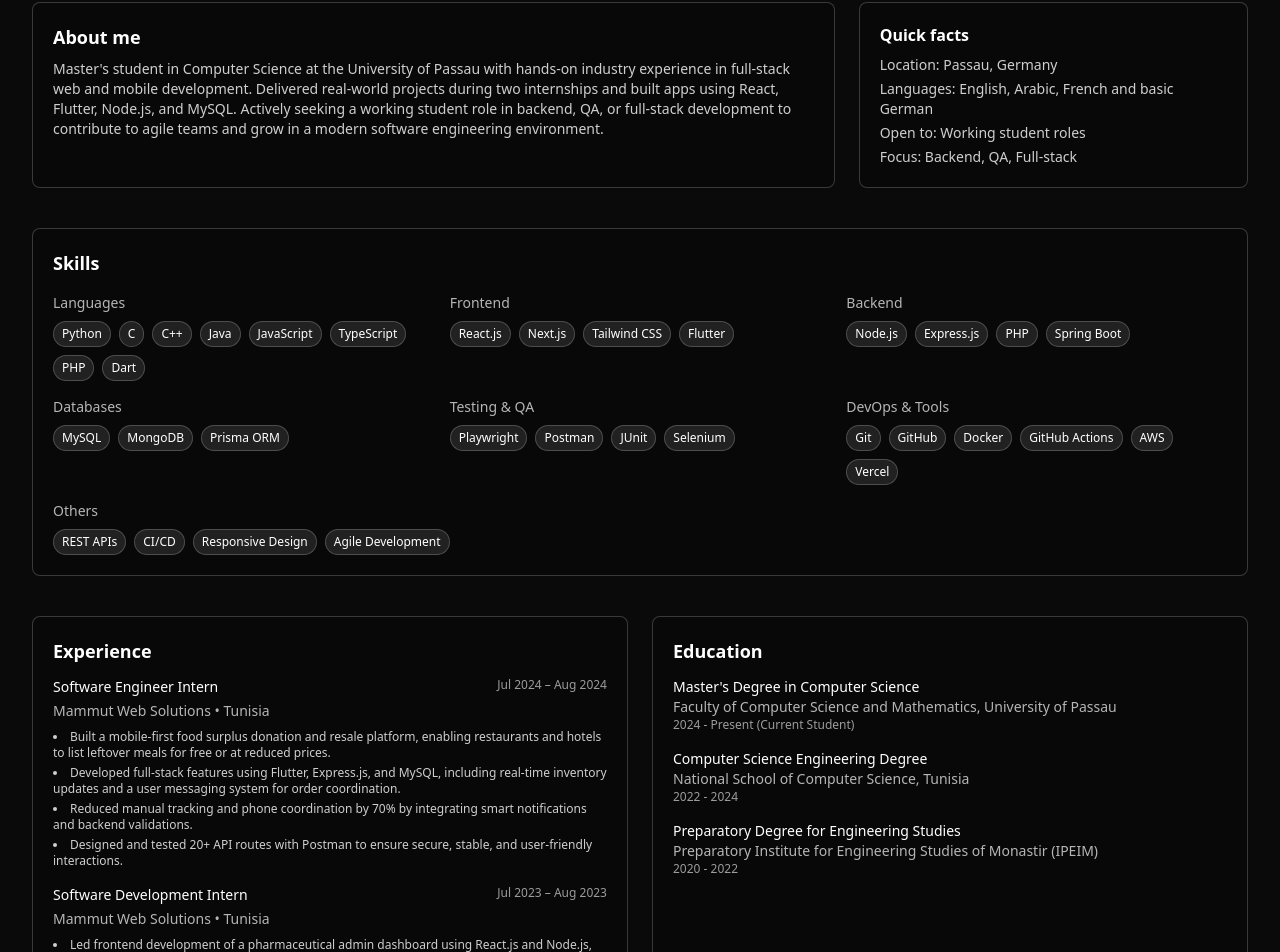
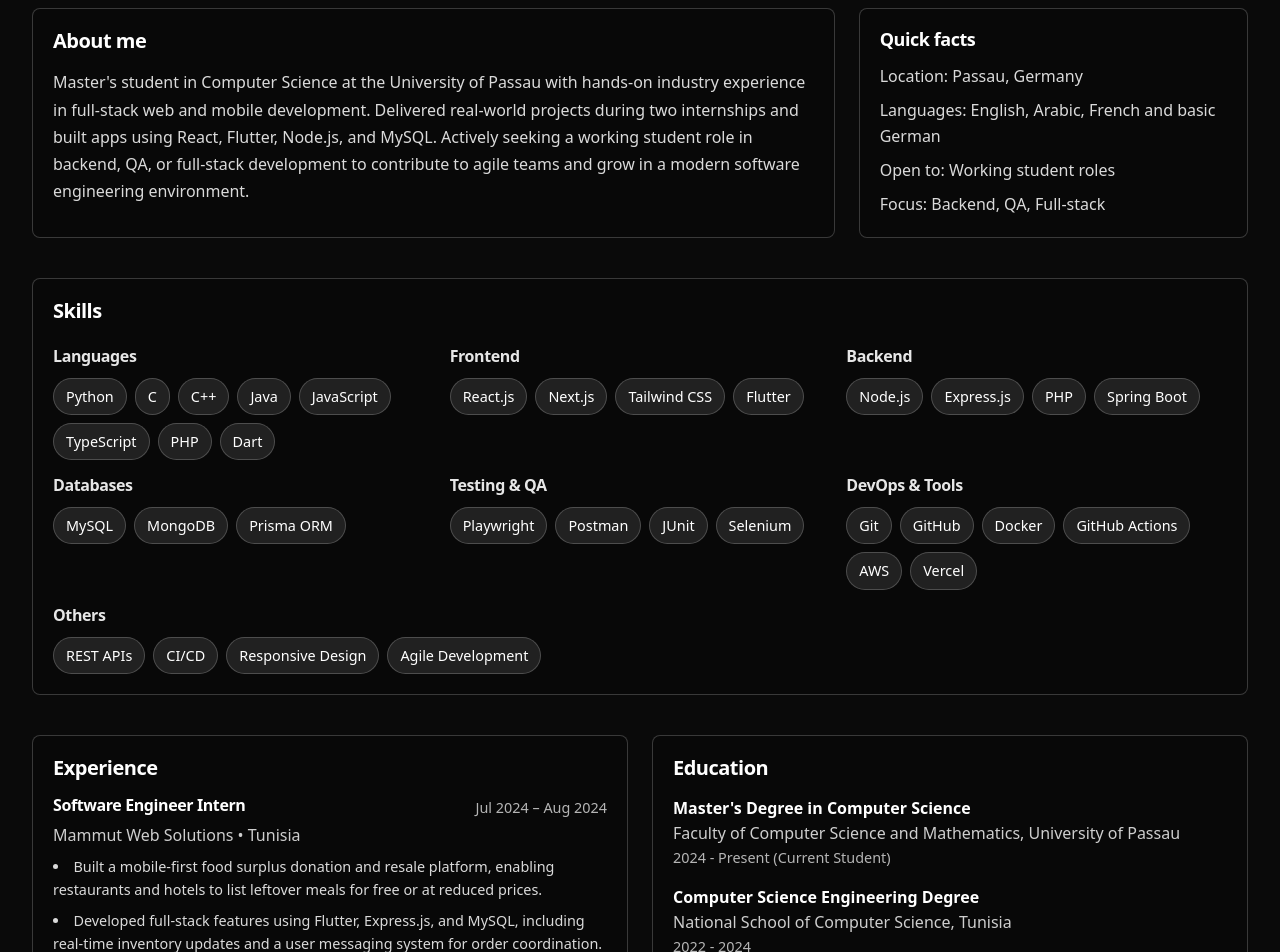
Before and after one commit to HediAmirHmida/MyPortfolio, a Next.js app: page /about in a window 1280 px wide. Shown: the part 199-1151 px from the top of the page. Built offline with nearby package versions, Linux system fonts and the light colour scheme; no server answers.

Commit message:
deployementv3

```diff
--- a/app/about/page.tsx
+++ b/app/about/page.tsx
@@ -15,8 +15,8 @@ export default function AboutPage() {
             className="h-16 w-16 rounded-full object-cover"
           />
           <div>
-            <h1 className="text-2xl sm:text-3xl font-semibold text-white">Hedi Amir Hmida</h1>
-            <p className="text-white/70 text-sm">
+            <h1 className="text-3xl sm:text-4xl font-bold text-white tracking-tight">Hedi Amir Hmida</h1>
+            <p className="text-white/80 text-base leading-relaxed">
               Software Engineer • M.Sc. Computer Science, University of Passau
             </p>
           </div>
@@ -30,8 +30,8 @@ export default function AboutPage() {
 
       <div className="grid gap-6 md:grid-cols-3">
         <div className="md:col-span-2 rounded-lg border border-white/20 p-5 bg-black/20">
-          <h2 className="text-lg font-semibold mb-2 text-white">About me</h2>
-          <p className="text-sm text-white/80">
+          <h2 className="text-xl font-bold mb-4 text-white">About me</h2>
+          <p className="text-base text-white/85 leading-relaxed">
             Master&apos;s student in Computer Science at the University of Passau with hands-on industry experience in full-stack
             web and mobile development. Delivered real-world projects during two internships and built apps using React,
             Flutter, Node.js, and MySQL. Actively seeking a working student role in backend, QA, or full-stack development to
@@ -39,8 +39,8 @@ export default function AboutPage() {
           </p>
         </div>
         <div className="rounded-lg border border-white/20 p-5 bg-black/20">
-          <h3 className="text-base font-semibold mb-2 text-white">Quick facts</h3>
-          <ul className="text-sm space-y-1 text-white/80">
+          <h3 className="text-lg font-semibold mb-3 text-white">Quick facts</h3>
+          <ul className="text-base space-y-2 text-white/85 leading-relaxed">
             <li>Location: Passau, Germany</li>
             <li>Languages: English, Arabic, French and basic German</li>
             <li>Open to: Working student roles</li>
@@ -50,63 +50,63 @@ export default function AboutPage() {
       </div>
 
       <div className="rounded-lg border border-white/20 p-5 bg-black/20">
-        <h2 className="text-lg font-semibold mb-4 text-white">Skills</h2>
+        <h2 className="text-xl font-bold mb-6 text-white">Skills</h2>
         <div className="grid gap-4 sm:grid-cols-2 lg:grid-cols-3">
           <div>
-            <h3 className="text-sm font-medium text-white/70 mb-2">Languages</h3>
+            <h3 className="text-base font-semibold text-white/90 mb-3">Languages</h3>
             <div className="flex flex-wrap gap-2">
               {["Python", "C", "C++", "Java", "JavaScript", "TypeScript", "PHP", "Dart"].map((s) => (
-                <span key={s} className="text-xs rounded-full px-2 py-1 border border-white/20 bg-white/10 text-white">
+                <span key={s} className="text-sm rounded-full px-3 py-1.5 border border-white/20 bg-white/10 text-white font-medium">
                   {s}
                 </span>
               ))}
             </div>
           </div>
           <div>
-            <h3 className="text-sm font-medium text-white/70 mb-2">Frontend</h3>
+            <h3 className="text-base font-semibold text-white/90 mb-3">Frontend</h3>
             <div className="flex flex-wrap gap-2">
               {["React.js", "Next.js", "Tailwind CSS", "Flutter"].map((s) => (
-                <span key={s} className="text-xs rounded-full px-2 py-1 border border-white/20 bg-white/10 text-white">
+                <span key={s} className="text-sm rounded-full px-3 py-1.5 border border-white/20 bg-white/10 text-white font-medium">
                   {s}
                 </span>
               ))}
             </div>
           </div>
           <div>
-            <h3 className="text-sm font-medium text-white/70 mb-2">Backend</h3>
+            <h3 className="text-base font-semibold text-white/90 mb-3">Backend</h3>
             <div className="flex flex-wrap gap-2">
               {["Node.js", "Express.js", "PHP", "Spring Boot"].map((s) => (
-                <span key={s} className="text-xs rounded-full px-2 py-1 border border-white/20 bg-white/10 text-white">
+                <span key={s} className="text-sm rounded-full px-3 py-1.5 border border-white/20 bg-white/10 text-white font-medium">
                   {s}
                 </span>
               ))}
             </div>
           </div>
           <div>
-            <h3 className="text-sm font-medium text-white/70 mb-2">Databases</h3>
+            <h3 className="text-base font-semibold text-white/90 mb-3">Databases</h3>
             <div className="flex flex-wrap gap-2">
               {["MySQL", "MongoDB", "Prisma ORM"].map((s) => (
-                <span key={s} className="text-xs rounded-full px-2 py-1 border border-white/20 bg-white/10 text-white">
+                <span key={s} className="text-sm rounded-full px-3 py-1.5 border border-white/20 bg-white/10 text-white font-medium">
                   {s}
                 </span>
               ))}
             </div>
           </div>
           <div>
-            <h3 className="text-sm font-medium text-white/70 mb-2">Testing & QA</h3>
+            <h3 className="text-base font-semibold text-white/90 mb-3">Testing & QA</h3>
             <div className="flex flex-wrap gap-2">
               {["Playwright", "Postman", "JUnit", "Selenium"].map((s) => (
-                <span key={s} className="text-xs rounded-full px-2 py-1 border border-white/20 bg-white/10 text-white">
+                <span key={s} className="text-sm rounded-full px-3 py-1.5 border border-white/20 bg-white/10 text-white font-medium">
                   {s}
                 </span>
               ))}
             </div>
           </div>
           <div>
-            <h3 className="text-sm font-medium text-white/70 mb-2">DevOps & Tools</h3>
+            <h3 className="text-base font-semibold text-white/90 mb-3">DevOps & Tools</h3>
             <div className="flex flex-wrap gap-2">
               {["Git", "GitHub", "Docker", "GitHub Actions", "AWS", "Vercel"].map((s) => (
-                <span key={s} className="text-xs rounded-full px-2 py-1 border border-white/20 bg-white/10 text-white">
+                <span key={s} className="text-sm rounded-full px-3 py-1.5 border border-white/20 bg-white/10 text-white font-medium">
                   {s}
                 </span>
               ))}
@@ -114,10 +114,10 @@ export default function AboutPage() {
           </div>
         </div>
         <div className="mt-4">
-          <h3 className="text-sm font-medium text-white/70 mb-2">Others</h3>
+          <h3 className="text-base font-semibold text-white/90 mb-3">Others</h3>
           <div className="flex flex-wrap gap-2">
             {["REST APIs", "CI/CD", "Responsive Design", "Agile Development"].map((s) => (
-              <span key={s} className="text-xs rounded-full px-2 py-1 border border-white/20 bg-white/10 text-white">
+              <span key={s} className="text-sm rounded-full px-3 py-1.5 border border-white/20 bg-white/10 text-white font-medium">
                 {s}
               </span>
             ))}
@@ -127,15 +127,15 @@ export default function AboutPage() {
 
       <div className="grid gap-6 md:grid-cols-2">
         <div className="rounded-lg border border-white/20 p-5 bg-black/20">
-          <h2 className="text-lg font-semibold mb-3 text-white">Experience</h2>
+          <h2 className="text-xl font-bold mb-4 text-white">Experience</h2>
           <div className="space-y-4">
             <div>
               <div className="flex items-start justify-between mb-1">
-                <h3 className="font-medium text-sm text-white">Software Engineer Intern</h3>
-                <span className="text-xs text-white/60">Jul 2024 – Aug 2024</span>
+                <h3 className="font-semibold text-base text-white">Software Engineer Intern</h3>
+                <span className="text-sm text-white/70 font-medium">Jul 2024 – Aug 2024</span>
               </div>
-              <div className="text-sm text-white/70 mb-2">Mammut Web Solutions • Tunisia</div>
-              <ul className="text-xs text-white/80 space-y-1 list-disc list-inside">
+              <div className="text-base text-white/80 mb-2 font-medium">Mammut Web Solutions • Tunisia</div>
+              <ul className="text-sm text-white/85 space-y-2 list-disc list-inside leading-relaxed">
                 <li>Built a mobile-first food surplus donation and resale platform, enabling restaurants and hotels to list leftover meals for free or at reduced prices.</li>
                 <li>Developed full-stack features using Flutter, Express.js, and MySQL, including real-time inventory updates and a user messaging system for order coordination.</li>
                 <li>Reduced manual tracking and phone coordination by 70% by integrating smart notifications and backend validations.</li>
@@ -144,11 +144,11 @@ export default function AboutPage() {
             </div>
             <div>
               <div className="flex items-start justify-between mb-1">
-                <h3 className="font-medium text-sm text-white">Software Development Intern</h3>
-                <span className="text-xs text-white/60">Jul 2023 – Aug 2023</span>
+                <h3 className="font-semibold text-base text-white">Software Development Intern</h3>
+                <span className="text-sm text-white/70 font-medium">Jul 2023 – Aug 2023</span>
               </div>
-              <div className="text-sm text-white/70 mb-2">Mammut Web Solutions • Tunisia</div>
-              <ul className="text-xs text-white/80 space-y-1 list-disc list-inside">
+              <div className="text-base text-white/80 mb-2 font-medium">Mammut Web Solutions • Tunisia</div>
+              <ul className="text-sm text-white/85 space-y-2 list-disc list-inside leading-relaxed">
                 <li>Led frontend development of a pharmaceutical admin dashboard using React.js and Node.js, cutting manual data entry time by 50% and improving usability for non-technical staff.</li>
                 <li>Designed reusable UI components with secure role-based access control, improving maintainability across the codebase.</li>
                 <li>Wrote unit tests with JUnit, achieving 90% coverage and enabling faster, bug-free deployments.</li>
@@ -157,22 +157,22 @@ export default function AboutPage() {
           </div>
         </div>
         <div className="rounded-lg border border-white/20 p-5 bg-black/20">
-          <h2 className="text-lg font-semibold mb-3 text-white">Education</h2>
+          <h2 className="text-xl font-bold mb-4 text-white">Education</h2>
           <div className="space-y-4">
             <div>
-              <div className="font-medium text-sm text-white">Master&apos;s Degree in Computer Science</div>
-              <div className="text-sm text-white/70">Faculty of Computer Science and Mathematics, University of Passau</div>
-              <div className="text-xs text-white/60">2024 - Present (Current Student)</div>
+              <div className="font-semibold text-base text-white">Master&apos;s Degree in Computer Science</div>
+              <div className="text-base text-white/80 leading-relaxed">Faculty of Computer Science and Mathematics, University of Passau</div>
+              <div className="text-sm text-white/70 font-medium">2024 - Present (Current Student)</div>
             </div>
             <div>
-              <div className="font-medium text-sm text-white">Computer Science Engineering Degree</div>
-              <div className="text-sm text-white/70">National School of Computer Science, Tunisia</div>
-              <div className="text-xs text-white/60">2022 - 2024</div>
+              <div className="font-semibold text-base text-white">Computer Science Engineering Degree</div>
+              <div className="text-base text-white/80 leading-relaxed">National School of Computer Science, Tunisia</div>
+              <div className="text-sm text-white/70 font-medium">2022 - 2024</div>
             </div>
             <div>
-              <div className="font-medium text-sm text-white">Preparatory Degree for Engineering Studies</div>
-              <div className="text-sm text-white/70">Preparatory Institute for Engineering Studies of Monastir (IPEIM)</div>
-              <div className="text-xs text-white/60">2020 - 2022</div>
+              <div className="font-semibold text-base text-white">Preparatory Degree for Engineering Studies</div>
+              <div className="text-base text-white/80 leading-relaxed">Preparatory Institute for Engineering Studies of Monastir (IPEIM)</div>
+              <div className="text-sm text-white/70 font-medium">2020 - 2022</div>
             </div>
           </div>
         </div>
--- a/app/globals.css
+++ b/app/globals.css
@@ -21,4 +21,46 @@
 body {
   background: var(--background);
   color: var(--foreground);
+  font-feature-settings: "rlig" 1, "calt" 1;
+  text-rendering: optimizeLegibility;
+  -webkit-font-smoothing: antialiased;
+  -moz-osx-font-smoothing: grayscale;
 }
+
+/* Enhanced typography styles */
+h1, h2, h3, h4, h5, h6 {
+  font-weight: 600;
+  line-height: 1.2;
+  letter-spacing: -0.025em;
+}
+
+p {
+  line-height: 1.7;
+}
+
+/* Better text contrast for dark mode */
+.dark {
+  --foreground: #f8f9fa;
+}
+
+/* Improved readability for small text */
+.text-xs {
+  font-size: 0.8rem;
+  line-height: 1.5;
+}
+
+.text-sm {
+  font-size: 0.9rem;
+  line-height: 1.6;
+}
+
+/* Better button and link text */
+a {
+  transition: all 0.2s ease-in-out;
+}
+
+/* Enhanced focus states for accessibility */
+a:focus-visible, button:focus-visible {
+  outline: 2px solid #3b82f6;
+  outline-offset: 2px;
+}
--- a/app/layout.tsx
+++ b/app/layout.tsx
@@ -55,7 +55,7 @@ export default function RootLayout({
   return (
     <html lang="en" className="dark">
       <body
-        className={`${geistSans.variable} ${geistMono.variable} antialiased min-h-screen flex flex-col text-[15.5px] sm:text-[16px] bg-black text-white`}
+        className={`${geistSans.variable} ${geistMono.variable} antialiased min-h-screen flex flex-col text-base sm:text-lg bg-black text-white leading-relaxed`}
       >
         <Providers>
           <Navbar />
--- a/app/page.tsx
+++ b/app/page.tsx
@@ -4,8 +4,8 @@ export default function Home() {
   return (
     <div className="space-y-12">
       <section className="py-16">
-        <h1 className="text-4xl font-bold tracking-tight mb-4">Hi, I&apos;m Hedi Amir Hmida</h1>
-        <p className="text-white/80 max-w-2xl mb-6">
+        <h1 className="text-5xl sm:text-6xl font-bold tracking-tight mb-6 leading-tight">Hi, I&apos;m Hedi Amir Hmida</h1>
+        <p className="text-white/85 max-w-2xl mb-8 text-lg leading-relaxed">
           Software Engineer and Master&apos;s student in Computer Science at the University of Passau.
           I build full‑stack web and mobile applications with modern frameworks, focusing on
           clean architecture, performance, and great developer/user experience.
@@ -23,7 +23,7 @@ export default function Home() {
         </div>
       </section>
       <section>
-        <h2 className="text-xl font-semibold mb-4">Featured Projects</h2>
+        <h2 className="text-2xl font-bold mb-6 text-white">Featured Projects</h2>
         <div className="grid gap-4 sm:grid-cols-2">
           <ProjectCard
             title="SmartStockManager"
```
Also changed, not shown: app/components/Navbar.tsx (+4 -4 lines).
